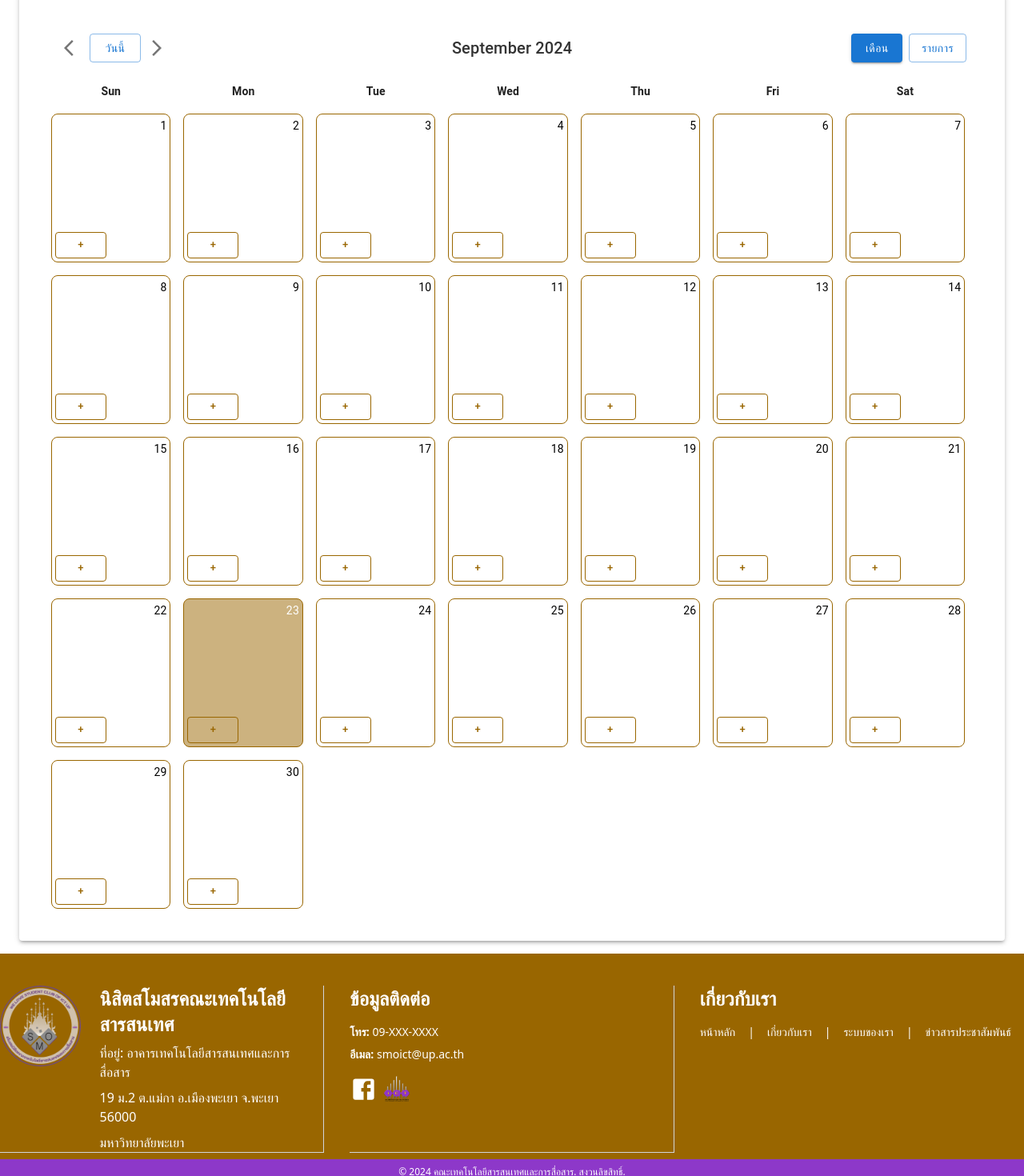
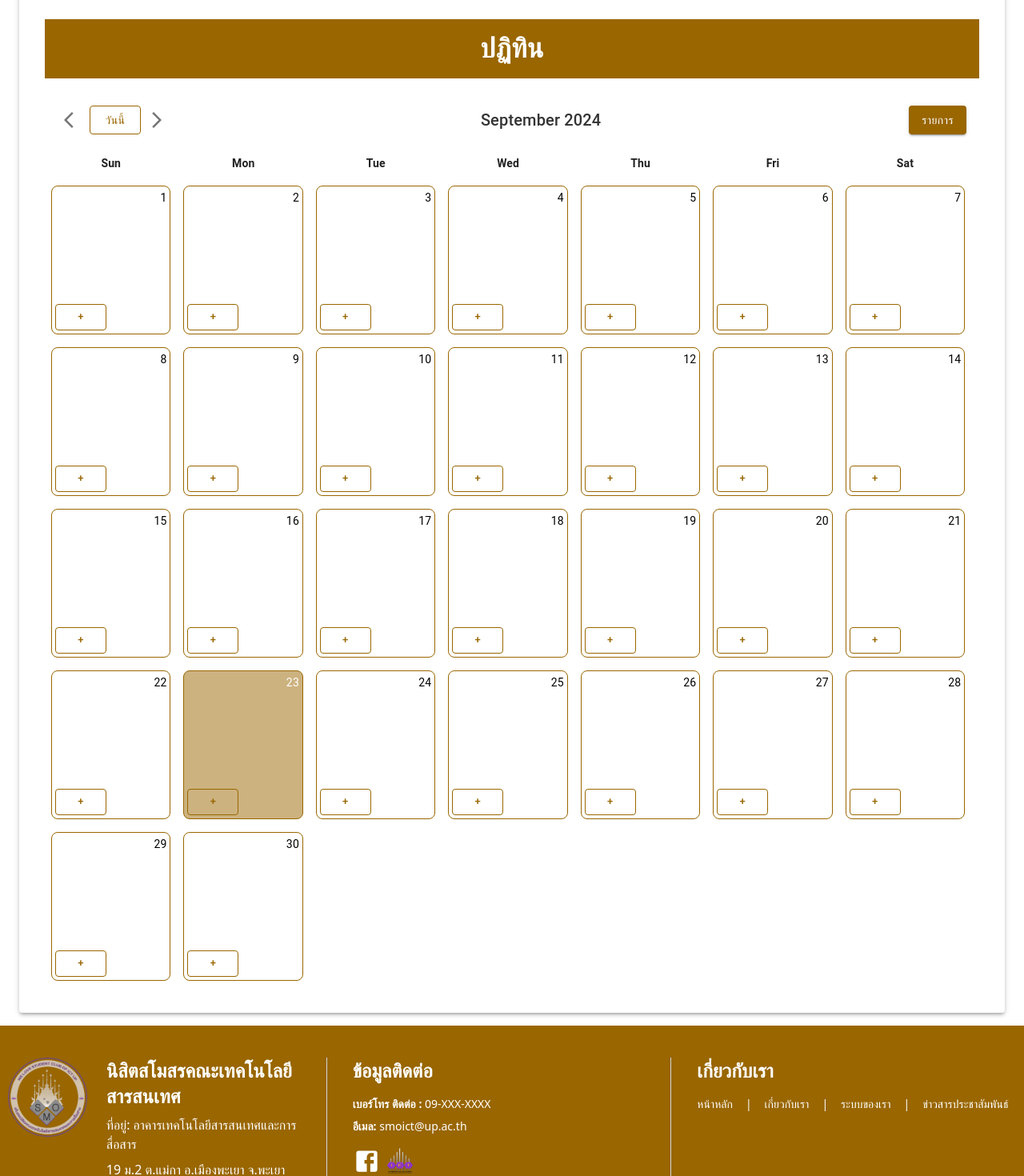
Before and after one commit to pullme05/smo-ict, a React (Vite) app: page /CalendarMain in a window 1280 px wide. Shown: the part 160-1630 px from the top of the page at 80% size. Built offline with nearby package versions, Linux system fonts and the light colour scheme.

Commit message:
แก้ ปฏิทิน + แก้ footer ให้มันติดขอบล่างทุกหน้า

```diff
--- a/src/App.css
+++ b/src/App.css
@@ -1,3 +1,27 @@
 html {
     scroll-behavior: smooth;
   }
+/* ทำให้ body และ html ยืดเต็มความสูง */
+html, body {
+  height: 100%;
+  margin: 0;
+}
+
+/* ตัว container หลัก */
+#root {
+  display: flex;
+  flex-direction: column;
+  min-height: 100vh; /* ให้ความสูงเต็มหน้าจอ */
+}
+
+/* main-content จะยืดออกเต็มพื้นที่ที่เหลือ */
+.main-content {
+  flex: 1; /* ทำให้ main-content ยืดตามพื้นที่ที่เหลืออยู่ */
+}
+
+/* Footer จะติดที่ด้านล่าง */
+footer {
+  background-color: #f8f9fa;
+  padding: 10px;
+  text-align: center;
+}
--- a/src/App.tsx
+++ b/src/App.tsx
@@ -1,4 +1,4 @@
-// import './App.css'
+import './App.css'
 import Banner from './components/Banner/Banner'
 import Footer from './components/Footer/Footer'
 import Navbar from './components/Navbar/Navbar'
@@ -29,10 +29,8 @@ function App() {
           <Route path="/allnews" element={<Allnews />} />
           <Route path="/meeting" element={<Meeting />} />
           <Route path="/CalendarMain" element={<CalendarMain/>} />
-
         </Routes>
       </div>
-
       <Footer /> {/* Footer จะอยู่ด้านล่างทุกหน้า */}
     </Router>
   );
--- a/src/components/Calendar/CalendarHeader.tsx
+++ b/src/components/Calendar/CalendarHeader.tsx
@@ -1,50 +1,60 @@
 import React from 'react';
 import { Button, IconButton, Typography, Box } from '@mui/material';
 import { ArrowBackIos, ArrowForwardIos } from '@mui/icons-material';
-import CalendarView from './CalendarView';
-import { Link } from 'react-router-dom'; //
 
 interface CalendarHeaderProps {
-  currentDate: Date; // วันปัจจุบันที่ส่งเข้ามา
-  onPrevMonth: () => void; // ฟังก์ชันที่ใช้เปลี่ยนไปเดือนก่อนหน้า
-  onNextMonth: () => void; // ฟังก์ชันที่ใช้เปลี่ยนไปเดือนถัดไป
-  onToday: () => void; // ฟังก์ชันที่ใช้ตั้งวันปัจจุบัน
+  currentDate: Date;
+  onPrevMonth: () => void;
+  onNextMonth: () => void;
+  onToday: () => void;
+  onToggleView: () => void;
+  isListView: boolean;
 }
 
-const CalendarHeader: React.FC<CalendarHeaderProps> = ({ currentDate, onPrevMonth, onNextMonth, onToday }) => {
-  const monthYear = currentDate.toLocaleDateString('en-US', { month: 'long', year: 'numeric' }); // ดึงข้อมูลชื่อเดือนและปี
+const CalendarHeader: React.FC<CalendarHeaderProps> = ({ currentDate, onPrevMonth, onNextMonth, onToday, onToggleView, isListView }) => {
+  const monthYear = currentDate.toLocaleDateString('en-US', { month: 'long', year: 'numeric' });
 
   return (
     <Box display="flex" justifyContent="space-between" alignItems="center" p={2}>
       <Box>
-        {/* ปุ่มเพื่อเปลี่ยนไปเดือนก่อนหน้า */}
         <IconButton onClick={onPrevMonth}>
           <ArrowBackIos />
         </IconButton>
-        {/* ปุ่มสำหรับกลับไปวันปัจจุบัน */}
-        <Button variant="outlined" onClick={onToday}>
+        <Button
+          variant="outlined"
+          onClick={onToday}
+          sx={{
+            color: '#996600', // เปลี่ยนสีตัวอักษร
+            borderColor: '#996600', // เปลี่ยนสีกรอบ
+            '&:hover': {
+              backgroundColor: '#996600', // สีพื้นหลังเมื่อ hover
+              color: '#fff', // สีตัวอักษรเมื่อ hover
+            }
+          }}
+        >
           วันนี้
         </Button>
-        {/* ปุ่มเพื่อเปลี่ยนไปเดือนถัดไป */}
         <IconButton onClick={onNextMonth}>
           <ArrowForwardIos />
         </IconButton>
       </Box>
-      {/* แสดงชื่อเดือนและปี */}
       <Typography variant="h6">{monthYear}</Typography>
       <Box>
-        {/* ปุ่มแสดงแบบเดือน */}
-        <Button variant="contained">เดือน</Button>
-        {/* ปุ่มแสดงแบบรายการ */}
-        <Link to="./CalendarView">
         <Button
-          variant="outlined"
-          sx={{ ml: 1 }}
-          // onClick={() => window.open('./CalendarView.tsx', '_blank')}
+          variant={isListView ? 'outlined' : 'contained'}
+          onClick={onToggleView}
+          sx={{
+            color: isListView ? '#996600' : '#fff', // เปลี่ยนสีตัวอักษรตามสถานะ
+            backgroundColor: isListView ? 'transparent' : '#996600', // สีพื้นหลังตามสถานะ
+            borderColor: '#996600', // เปลี่ยนสีกรอบ
+            '&:hover': {
+              backgroundColor: isListView ? '#f0f0f0' : '#996600', // สีพื้นหลังเมื่อ hover
+              color: isListView ? '#996600' : '#fff', // สีตัวอักษรเมื่อ hover
+            }
+          }}
         >
-          รายการ
+          {isListView ? 'เดือน' : 'รายการ'}
         </Button>
-        </Link>
       </Box>
     </Box>
   );
--- a/src/components/Calendar/CalendarMain.tsx
+++ b/src/components/Calendar/CalendarMain.tsx
@@ -1,30 +1,35 @@
 import React, { useState } from 'react';
 import CalendarHeader from './CalendarHeader';
-import CalendarDays from './CalendarDays';
+import CalendarDays from './ListView';
 import CalendarCells from './CalendarCells';
-import { Container, Paper, Button, TextField, Dialog, DialogActions, DialogContent, DialogTitle } from '@mui/material';
+import { Container, Paper, List, ListItem, ListItemText, Button, Dialog, DialogTitle, DialogContent, DialogActions, TextField, Typography, Box } from '@mui/material';
 
 const App: React.FC = () => {
-  const [currentDate, setCurrentDate] = useState(new Date()); // ตั้งค่า currentDate เป็นวันที่ปัจจุบัน
-  const [events, setEvents] = useState<{ [key: number]: string[] }>({}); // เก็บกิจกรรมสำหรับแต่ละวัน
-  const [open, setOpen] = useState(false); // สำหรับควบคุมการแสดง Dialog
-  const [newEvent, setNewEvent] = useState(''); // เก็บชื่อกิจกรรมใหม่
-  const [selectedDay, setSelectedDay] = useState<number | null>(null); // วันที่เลือกสำหรับเพิ่มกิจกรรม
+  const [currentDate, setCurrentDate] = useState(new Date());
+  const [events, setEvents] = useState<{ [key: number]: string[] }>({});
+  const [isListView, setIsListView] = useState(false); // สถานะมุมมองปัจจุบัน
+  const [open, setOpen] = useState(false); // สำหรับควบคุม Dialog
+  const [newEvent, setNewEvent] = useState(''); // สำหรับเก็บชื่อกิจกรรมใหม่
+  const [selectedDay, setSelectedDay] = useState<number | null>(null); // สำหรับเก็บวันที่ที่เลือกเพิ่มกิจกรรม
 
   const handlePrevMonth = () => {
-    setCurrentDate(new Date(currentDate.getFullYear(), currentDate.getMonth() - 1, 1)); // เปลี่ยนไปเดือนก่อนหน้า
+    setCurrentDate(new Date(currentDate.getFullYear(), currentDate.getMonth() - 1, 1));
   };
 
   const handleNextMonth = () => {
-    setCurrentDate(new Date(currentDate.getFullYear(), currentDate.getMonth() + 1, 1)); // เปลี่ยนไปเดือนถัดไป
+    setCurrentDate(new Date(currentDate.getFullYear(), currentDate.getMonth() + 1, 1));
   };
 
   const handleToday = () => {
-    setCurrentDate(new Date()); // ตั้งวันที่เป็นวันปัจจุบัน
+    setCurrentDate(new Date());
+  };
+
+  const handleToggleView = () => {
+    setIsListView(!isListView);
   };
 
   const handleClickOpen = (day: number) => {
-    setSelectedDay(day); // ตั้งค่าหมายเลขวันที่เลือก
+    setSelectedDay(day); // เก็บวันที่ที่เลือก
     setOpen(true); // เปิด Dialog
   };
 
@@ -34,30 +39,66 @@ const App: React.FC = () => {
   };
 
   const handleAddEvent = () => {
-    if (selectedDay !== null) {
-      // ถ้าวันที่เลือกมีค่า
+    if (selectedDay !== null && newEvent.trim()) {
+      // เพิ่มกิจกรรมในวันที่เลือก
       setEvents((prevEvents) => ({
         ...prevEvents,
-        [selectedDay]: [...(prevEvents[selectedDay] || []), newEvent], // เพิ่มกิจกรรมในวันนั้น
+        [selectedDay]: [...(prevEvents[selectedDay] || []), newEvent],
       }));
-      handleClose(); // ปิด Dialog หลังจากเพิ่มกิจกรรม
+      handleClose();
     }
   };
 
   return (
     <Container maxWidth={false} sx={{ mt: 4, width: '100%', padding: '16px' }}>
       <Paper elevation={3} sx={{ p: 4 }}>
-        {/* เรียกใช้ component CalendarHeader */}
+
+        {/* เพิ่ม div สำหรับหัวข้อ "ปฏิทิน" */}
+      <Box
+      sx={{
+        backgroundColor: '#996600',
+        color: '#fff',
+        padding: '16px',
+        textAlign: 'center',
+        marginBottom: '16px',
+      }}>
+      <Typography
+        variant="h4"  // ปรับขนาดของตัวหนังสือให้ใหญ่ขึ้น (สามารถใช้ h3 หากต้องการใหญ่กว่า)
+        sx={{
+          fontWeight: 'bold',  // ทำให้ตัวหนังสือหนา
+        }}>ปฏิทิน</Typography>
+      </Box>
+
         <CalendarHeader
           currentDate={currentDate}
           onPrevMonth={handlePrevMonth}
           onNextMonth={handleNextMonth}
           onToday={handleToday}
+          onToggleView={handleToggleView}
+          isListView={isListView}
         />
-        {/* เรียกใช้ component CalendarDays */}
-        <CalendarDays />
-        {/* เรียกใช้ component CalendarCells พร้อมส่ง events และ handleClickOpen */}
-        <CalendarCells currentDate={currentDate} events={events} onAddEvent={handleClickOpen} />
+        {isListView ? (
+          // แสดงมุมมองแบบรายการ (List View)
+          <List>
+            {Object.keys(events).length > 0 ? (
+              Object.keys(events).map((day) => (
+                events[Number(day)]?.map((event, index) => (
+                  <ListItem key={`${day}-${index}`}>
+                    <ListItemText primary={`วันที่ ${day}: ${event}`} />
+                  </ListItem>
+                ))
+              ))
+            ) : (
+              <Typography variant="body1">ไม่มีเหตุการณ์ในเดือนนี้</Typography>
+            )}
+          </List>
+        ) : (
+          // แสดงมุมมองแบบปฏิทิน (Calendar View)
+          <>
+            <CalendarDays />
+            <CalendarCells currentDate={currentDate} events={events} onAddEvent={handleClickOpen} />
+          </>
+        )}
 
         {/* Dialog สำหรับเพิ่มกิจกรรม */}
         <Dialog open={open} onClose={handleClose}>
@@ -71,7 +112,7 @@ const App: React.FC = () => {
               fullWidth
               variant="outlined"
               value={newEvent}
-              onChange={(e) => setNewEvent(e.target.value)} // อัปเดตชื่อกิจกรรมใหม่
+              onChange={(e) => setNewEvent(e.target.value)}
             />
           </DialogContent>
           <DialogActions>
--- a/src/components/Calendar/CalendarView.tsx
+++ /dev/null
@@ -1,81 +0,0 @@
-import React, { useState } from 'react';
-import { Button, IconButton, Typography, Box } from '@mui/material';
-import { ArrowBackIos, ArrowForwardIos } from '@mui/icons-material';
-import CalendarCells from './CalendarCells'; // สมมติว่าคุณมีคอมโพเนนต์นี้
-import EventList from './EventList'; // สมมติว่าคุณมีคอมโพเนนต์นี้
-
-const CalendarView: React.FC = () => {
-  const [currentDate, setCurrentDate] = useState(new Date());
-  const [view, setView] = useState<'month' | 'list'>('month'); // สถานะเพื่อจัดการมุมมองปัจจุบัน
-  const [events, setEvents] = useState<{ [key: number]: string[] }>({
-    10: ["ประกวดขบวนแห่งพุทธบูชา (สงกรานต์)"],
-    8: ["ร่วมออกแบบเสื้อ Freshy ED56 & Jacket"],
-    9: ["ร่วมออกแบบเสื้อ Freshy ED56 & Jacket"],
-  });
-
-  // ไปยังเดือนก่อนหน้า
-  const handlePrevMonth = () => {
-    const prevMonth = new Date(currentDate.setMonth(currentDate.getMonth() - 1));
-    setCurrentDate(new Date(prevMonth));
-  };
-
-  // ไปยังเดือนถัดไป
-  const handleNextMonth = () => {
-    const nextMonth = new Date(currentDate.setMonth(currentDate.getMonth() + 1));
-    setCurrentDate(new Date(nextMonth));
-  };
-
-  // กลับไปวันที่ปัจจุบัน
-  const handleToday = () => {
-    setCurrentDate(new Date());
-  };
-
-  // สลับระหว่างมุมมองเดือนและรายการ
-  const handleToggleView = () => {
-    setView(view === 'month' ? 'list' : 'month');
-  };
-
-  return (
-    <Box>
-      {/* ส่วนหัวของปฏิทิน */}
-      <Box display="flex" justifyContent="space-between" alignItems="center" p={2}>
-        <Box>
-          <IconButton onClick={handlePrevMonth}>
-            <ArrowBackIos />
-          </IconButton>
-          <Button variant="outlined" onClick={handleToday}>
-            วันนี้
-          </Button>
-          <IconButton onClick={handleNextMonth}>
-            <ArrowForwardIos />
-          </IconButton>
-        </Box>
-        <Typography variant="h6">
-          {currentDate.toLocaleDateString('th-TH', { month: 'long', year: 'numeric' })}
-        </Typography>
-        <Box>
-          <Button variant={view === 'month' ? "contained" : "outlined"} onClick={() => setView('month')}>
-            เดือน
-          </Button>
-          <Button variant={view === 'list' ? "contained" : "outlined"} sx={{ ml: 1 }} onClick={handleToggleView}>
-            รายการ
-          </Button>
-        </Box>
-      </Box>
-
-      {/* เนื้อหาของปฏิทิน */}
-      {view === 'month' ? (
-        <CalendarCells currentDate={currentDate} events={events} onAddEvent={(day) => alert(`เพิ่มกิจกรรมในวันที่ ${day}`)} />
-      ) : (
-        <EventList
-          events={Object.entries(events).map(([date, events]) => ({
-            date: parseInt(date),
-            events,
-          }))}
-        />
-      )}
-    </Box>
-  );
-};
-
-export default CalendarView;
--- a/src/components/Footer/Footer.tsx
+++ b/src/components/Footer/Footer.tsx
@@ -5,8 +5,9 @@ const Footer = () => {
     <footer id="ติดต่อเรา" className="bg-[#996600] text-white py-10 w-full relative">
       <div className="container mx-auto px-4 lg:px-0">
         <div className="grid grid-cols-1 lg:grid-cols-3 gap-8"> {/* เพิ่ม gap เพื่อเพิ่มระยะห่าง */}
+
           {/* ส่วนซ้าย - โลโก้และที่อยู่ */}
-          <div className="flex flex-col lg:flex-row items-start space-y-4 lg:space-y-0 lg:space-x-6 border-b lg:border-r border-gray-300 pb-6 lg:pb-0 lg:pr-6">
+          <div className="flex flex-row items-start space-x-4 lg:space-x-6 border-b lg:border-r border-gray-300 pb-6 lg:pb-0 lg:pr-6 text-left"> {/* ปรับเป็น flex-row เพื่อให้ข้อความอยู่ข้างโลโก้ */}
             <a href="/" aria-label="หน้าหลัก">
               <img
                 src="/src/assets/smoictmain.png"
@@ -14,7 +15,7 @@ const Footer = () => {
                 className="w-24 sm:w-28 lg:w-32"
               />
             </a>
-            <div className="flex flex-col space-y-2 text-sm sm:text-base">
+            <div className="flex flex-col space-y-2 text-sm sm:text-base"> {/* ข้อความจัดเรียงเป็นคอลัมน์ */}
               <p className="font-semibold text-lg sm:text-xl lg:text-2xl">
                 นิสิตสโมสรคณะเทคโนโลยีสารสนเทศ
               </p>
@@ -23,15 +24,14 @@ const Footer = () => {
               <p>มหาวิทยาลัยพะเยา</p>
             </div>
           </div>
-
           {/* ส่วนกลาง - ข้อมูลติดต่อ */}
-          <div className="flex flex-col items-start space-y-4 border-b lg:border-r border-gray-300 pb-6 lg:pb-0 lg:pr-6 text-sm">
+          <div className="flex flex-col items-start space-y-4 border-b lg:border-r border-gray-300 pb-6 lg:pb-0 lg:pr-6 text-sm text-left">
             <p className="text-lg sm:text-xl lg:text-2xl font-semibold">
               ข้อมูลติดต่อ
             </p>
-            <div className="space-y-2"> {/* เพิ่มระยะห่างระหว่างบรรทัด */}
+            <div className="space-y-2">
               <p>
-                <strong>โทร:</strong> 09-XXX-XXXX
+                <strong>เบอร์โทร ติดต่อ :</strong> 09-XXX-XXXX
               </p>
               <p>
                 <strong>อีเมล:</strong> smoict@up.ac.th
@@ -59,7 +59,7 @@ const Footer = () => {
           </div>
 
           {/* ส่วนขวา - เกี่ยวกับเรา */}
-          <div className="flex flex-col items-start space-y-4 text-sm">
+          <div className="flex flex-col items-start space-y-4 text-sm text-left">
             <p className="text-lg sm:text-xl lg:text-2xl font-semibold">
               เกี่ยวกับเรา
             </p>
```
Also changed, not shown: src/components/Calendar/EventList.tsx (deleted, +0 -27 lines), src/components/Calendar/ListView.tsx (renamed from src/components/Calendar/CalendarDays.tsx).
